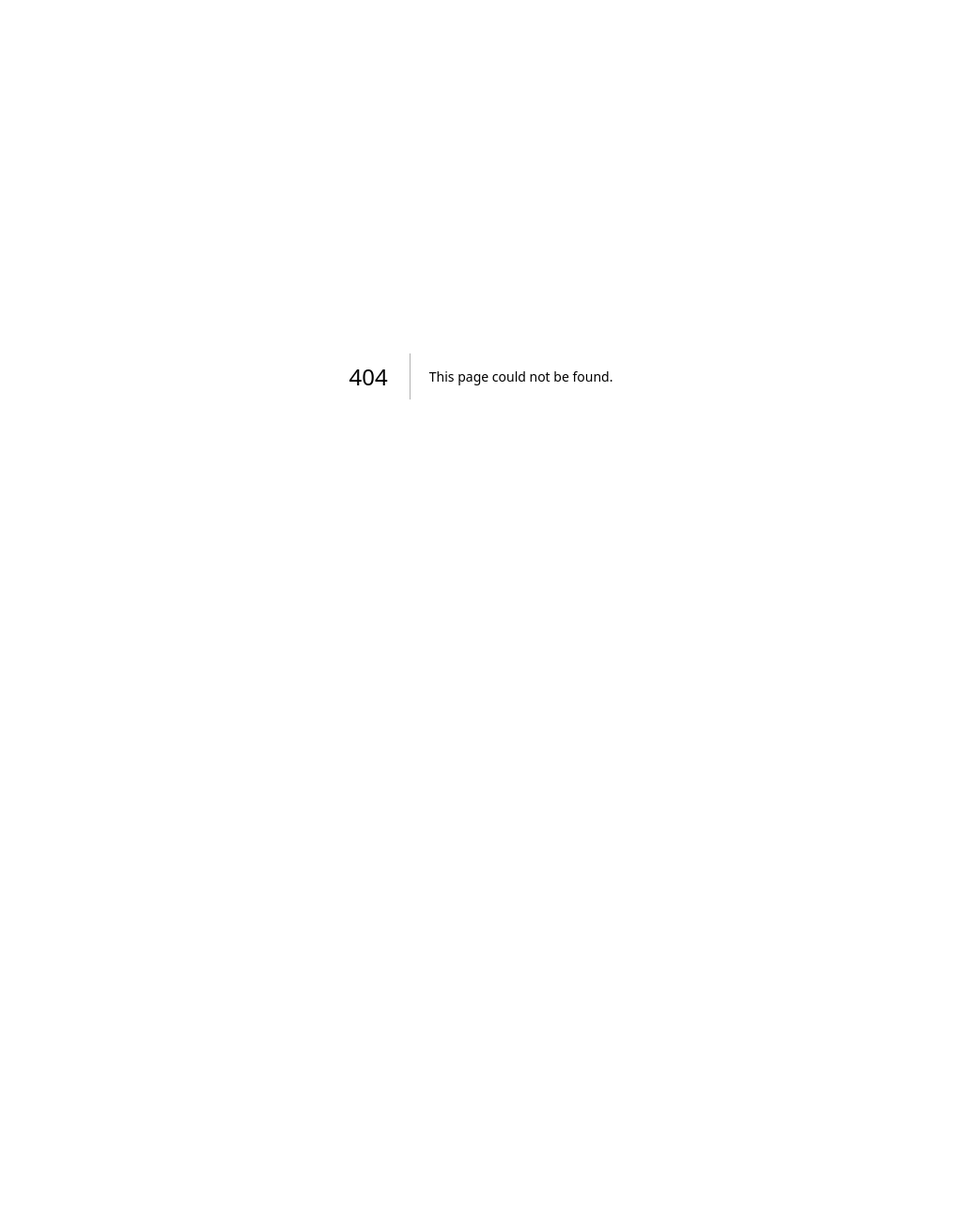
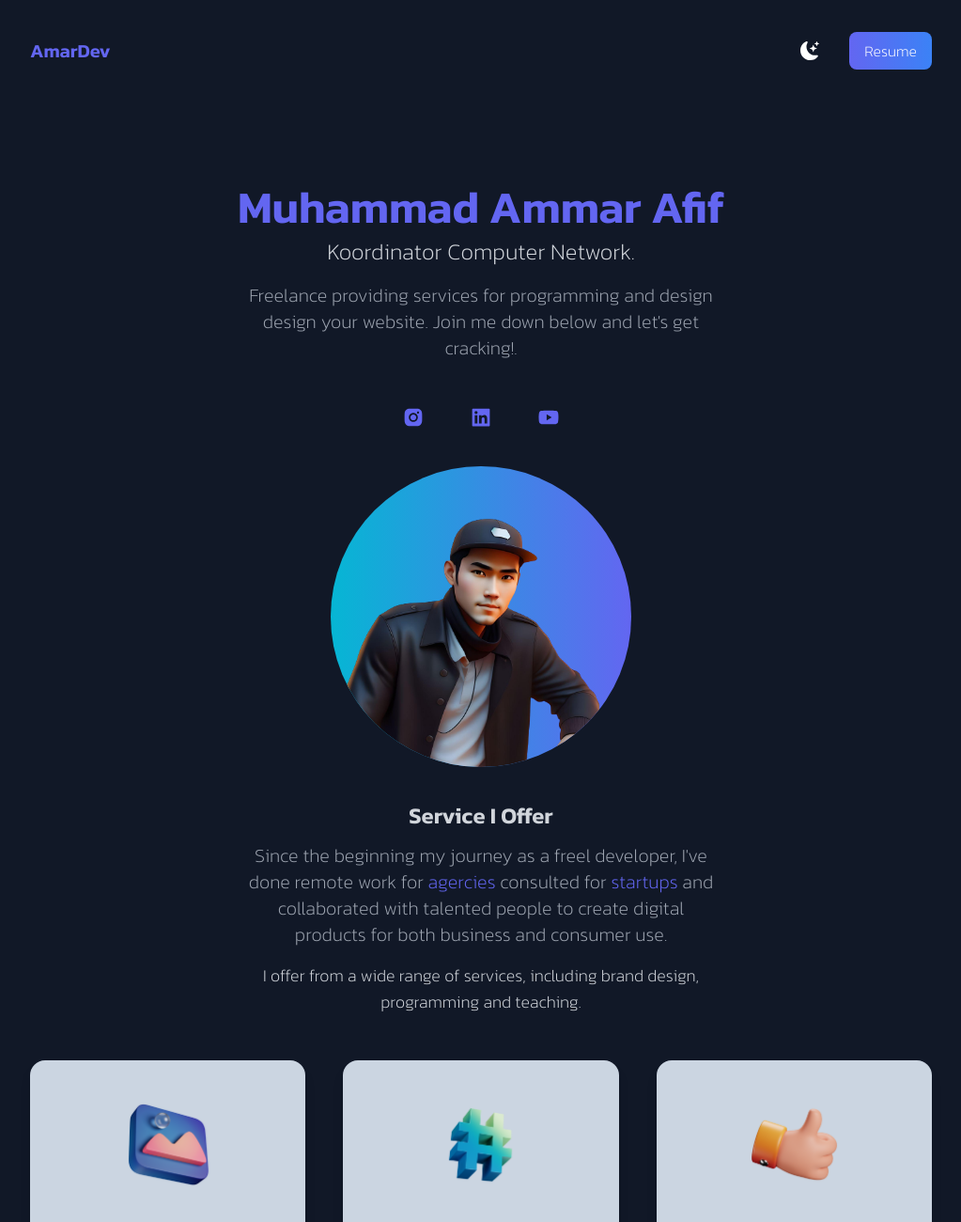
Before and after one commit to amarafiif/Portfolio-Tailwindcss3-NextJS, a Next.js app: page /project1 in a window 1280 px wide. Before the commit this address had no page. Shown: the top 1300 px of the page at 94% size, without its empty margins (128-1151 px from the left). Before the commit the page ends 800 px from the top, so only its background shows below. Built offline with nearby package versions, Linux system fonts and the light colour scheme; a web font is replaced by a local one.

Commit message:
style: add portfolio bengkeline

```diff
--- a/pages/index.tsx
+++ b/pages/index.tsx
@@ -4,17 +4,16 @@ import {AiFillInstagram,
         AiFillLinkedin,
         AiFillYoutube} from 'react-icons/ai';
 import Image from 'next/image';
-// import deved from '../public/dev-ed-wave.png';
 import design from '../public/design.png';
 import code from '../public/code.png';
 import consulting from '../public/consulting.png';
-import web1 from '../public/web1.png';
 import web2 from '../public/web2.png';
 import web3 from '../public/web1.png';
 import web4 from '../public/web4.png';
 import web5 from '../public/web5.png';
 import web6 from '../public/web6.png';
 import profile from '../public/profile-avatar.png';
+import project1 from '../public/bengkellineProject.png';
 import { useState } from 'react';
 
 export default function Home() {
@@ -110,24 +109,24 @@ export default function Home() {
 
             <p className='text-md py-2 leading-7 text text-gray-400 font-Kanit md:text-lg max-w-lg text-center dark:text-gray-300 mx-auto'>I offer from a wide range of services, including brand design, programming and teaching.</p>
           </div>
-            <div className="grid grid-cols-2 gap-6 pb-20">
-              <div className=''>
-                <Image src={web1} alt={'image-web1'}/>
+            <div className="grid md:grid-cols-2 gap-6 pb-20">
+              <div>
+                <a href="/project1"><Image src={project1} className='transition ease-in-out delay-150 duration-300 hover:-translate-y-1 hover:scale-110 rounded-xl' alt={'image-bengkelline-project'}/></a>
               </div>
               <div>
-                <Image src={web2} alt={'image-web2'}/>
+                <a href="/project2"><Image src={web2} className='transition ease-in-out delay-150 duration-300 hover:-translate-y-1 hover:scale-110 rounded-xl' alt={'image-web2'}/></a>
               </div>
               <div>
                 <Image src={web3} alt={'image-web3'}/>
               </div>
               <div>
-                <Image src={web4} alt={'image-web4'}/>
+                <Image className='max-h-[320px]' src={web4} alt={'image-web4'}/>
               </div>
               <div>
-                <Image src={web5} alt={'image-web5'}/>
+                <Image className='max-h-[320px]' src={web5} alt={'image-web5'}/>
               </div>
               <div>
-                <Image src={web6} alt={'image-web6'}/>
+                <Image className='max-h-[300px]' src={web6} alt={'image-web6'}/>
               </div>
             </div>
         </section>
--- /dev/null
+++ b/pages/project1.tsx
@@ -0,0 +1,147 @@
+import Head from 'next/head'
+import {BsFillMoonStarsFill} from 'react-icons/bs';
+import {AiFillInstagram,
+        AiFillLinkedin,
+        AiFillYoutube} from 'react-icons/ai';
+import Image from 'next/image';
+import design from '../public/design.png';
+import code from '../public/code.png';
+import consulting from '../public/consulting.png';
+import web1 from '../public/web1.png';
+import web2 from '../public/web2.png';
+import web3 from '../public/web1.png';
+import web4 from '../public/web4.png';
+import web5 from '../public/web5.png';
+import web6 from '../public/web6.png';
+import profile from '../public/profile-avatar.png';
+import { useState } from 'react';
+
+export default function project1() {
+    const [darkMode, setDarkMode] = useState(true);
+    return (
+      <div className={darkMode ? "dark" : ""}>
+        {/* Head */}
+        <Head>
+          <title>Portfolio - Projects</title>
+          <meta name="description" content="Generated by create next app" />
+          <link rel="icon" href="/favicon.ico" />
+        </Head>
+
+        {/* Main */}
+        <main className="bg-white px-10 md:px-20 lg:px-40 dark:bg-gray-900">
+
+        {/* Hero Section */}
+          <section className="min-h-screen">
+            <nav className="py-10 mb-12 flex justify-between">
+              <h1 className="text-xl font-Kanit font-bold text-indigo-500">AmarDev</h1>
+              <ul className="flex items-center">
+                <li>
+                  <BsFillMoonStarsFill onClick={() => setDarkMode(!darkMode)} className="cursor-pointer text-xl dark:text-white"/>
+                </li>
+                <li>
+                  <a href="" className='bg-gradient-to-r from-indigo-500 to-blue-500 border-0 text-white px-4 py-2 rounded-lg ml-8 font-Kanit font-medium'>Resume</a>
+                </li>
+              </ul>
+            </nav>
+
+            {/* Title - Subtitle - Description */}
+            <div className='p-8 text-center'>
+              <h2 className='text-4xl font-bold py-2 font-Kanit text-indigo-500 md:text-5xl'>Muhammad Ammar Afif</h2>
+              <h3 className='text-lg font-medium text-gray-800 font-Kanit md:text-2xl dark:text-gray-300'>Koordinator Computer Network.</h3>
+              <p className='text-md font-normal py-4 leading-8 font-Kanit text-gray-600 md:text-xl max-w-lg dark:text-gray-400 mx-auto'>Freelance providing services for programming and design design your website. Join me down below and let's get cracking!.</p>
+            </div>
+
+            {/* Social icon */}
+            <div className='flex justify-center gap-12 text-2xl text-indigo-500'>
+              <a href='https://www.instagram.com/amarafiif' target='_blank'><AiFillInstagram /></a>
+              <a href='https://www.linkedin.com/in/muhammad-ammar-afif-2b9741218/' target='_blank'><AiFillLinkedin/></a>
+              <a href="https://youtube.com/@muhammadammar4708" target='_blank'><AiFillYoutube /></a>
+            </div>
+
+            <div className='relative mx-auto mt-10 bg-gradient-to-r from-cyan-500 to-indigo-500 w-60 h-60 rounded-full overflow-hidden md:h-80 md:w-80'>
+              <Image src={profile} layout='fill' objectFit='cover' alt={'Avatar'} />
+            </div>
+          </section>
+
+        {/* Service */}
+          <section>
+            <div>
+              <h3 className='text-3xl py-1 mt-8 font-Kanit font-bold text-gray-800 md:text-2xl dark:text-gray-300 text-center'>Service I Offer</h3>
+
+              <p className='text-md py-2 leading-7 text-gray-500 font-Kanit md:text-xl max-w-lg text-center dark:text-gray-400 mx-auto'>Since the beginning my journey as a freel developer, I've done remote work for <span className='text-indigo-500'>agercies</span> consulted for <span className='text-indigo-500'>startups </span>and collaborated with talented people to create digital products for both business and consumer use.</p>
+
+              <p className='text-md py-2 leading-7 text text-gray-400 font-Kanit md:text-lg max-w-lg text-center dark:text-gray-300 mx-auto'>I offer from a wide range of services, including brand design, programming and teaching.</p>
+            </div>
+
+            <div className='lg:flex gap-10'>
+              <div className='text-center shadow-lg p-10 my-10 rounded-2xl dark:bg-slate-300'>
+                <Image className='mx-auto' src={design} width={100} height={100} alt={'design'}/>
+                <h3 className='pt-8 pb-2 font-bold text-gray-700 text-lg font-Kanit'>Beatiful Design</h3>
+                <p className='text-gray-500 font-Kanit py-2'>Creating elegant design suited for your needs following core design theory.</p>
+                <h4 className='text-indigo-600 font-Kanit py-4'>Design tools I use</h4>
+                <p className='text-gray-500 py-1 font-Kanit'>Photoshop</p>
+                <p className='text-gray-500 py-1 font-Kanit'>Canva</p>
+                <p className='text-gray-500 py-1 font-Kanit'>Figma</p>
+              </div>
+
+              <div className='text-center shadow-lg p-10 my-10 rounded-2xl dark:bg-slate-300'>
+                <Image className='mx-auto' src={code} width={100} height={100} alt={'design'}/>
+                <h3 className='pt-8 pb-2 font-bold text-gray-700 text-lg font-Kanit'>Beatiful Design</h3>
+                <p className='text-gray-500 font-Kanit py-2'>Creating elegant design suited for your needs following core design theory.</p>
+                <h4 className='text-indigo-600 font-Kanit py-4'>Design tools I use</h4>
+                <p className='text-gray-500 py-1 font-Kanit'>Photoshop</p>
+                <p className='text-gray-500 py-1 font-Kanit'>Canva</p>
+                <p className='text-gray-500 py-1 font-Kanit'>Figma</p>
+              </div>
+
+              <div className='text-center shadow-lg p-10 my-10 rounded-2xl dark:bg-slate-300'>
+                <Image className='mx-auto' src={consulting} width={100} height={100} alt={'design'}/>
+                <h3 className='pt-8 pb-2 font-bold text-gray-700 text-lg font-Kanit'>Beatiful Design</h3>
+                <p className='text-gray-500 font-Kanit py-2'>Creating elegant design suited for your needs following core design theory.</p>
+                <h4 className='text-indigo-600 font-Kanit py-4'>Design tools I use</h4>
+                <p className='text-gray-500 py-1 font-Kanit'>Photoshop</p>
+                <p className='text-gray-500 py-1 font-Kanit'>Canva</p>
+                <p className='text-gray-500 py-1 font-Kanit'>Figma</p>
+              </div>
+            </div>
+          </section>
+
+          <section>
+            <div>
+              <h3 className='text-3xl py-1 mt-8 font-Kanit font-bold text-gray-800 md:text-2xl dark:text-gray-300 text-center'>Portofolio</h3>
+
+              <p className='text-md py-2 leading-7 text-gray-500 font-Kanit md:text-xl max-w-lg text-center dark:text-gray-400 mx-auto'>Since the beginning my journey as a freel developer, I've done remote work for <span className='text-indigo-500'>agercies</span> consulted for <span className='text-indigo-500'>startups </span>and collaborated with talented people to create digital products for both business and consumer use.</p>
+
+              <p className='text-md py-2 leading-7 text text-gray-400 font-Kanit md:text-lg max-w-lg text-center dark:text-gray-300 mx-auto'>I offer from a wide range of services, including brand design, programming and teaching.</p>
+            </div>
+              <div className="grid md:grid-cols-2 gap-6 pb-20">
+                <div className=''>
+                  <Image src={web1} alt={'image-web1'}/>
+                </div>
+                <div>
+                  <Image className='max-h-[320px]' src={web2} alt={'image-web2'}/>
+                </div>
+                <div>
+                  <Image className='max-h-[320px]' src={web3} alt={'image-web3'}/>
+                </div>
+                <div>
+                  <Image className='max-h-[320px]' src={web4} alt={'image-web4'}/>
+                </div>
+                <div>
+                  <Image className='max-h-[320px]' src={web5} alt={'image-web5'}/>
+                </div>
+                <div>
+                  <Image className='max-h-[300px]' src={web6} alt={'image-web6'}/>
+                </div>
+              </div>
+          </section>
+        </main>
+
+        <footer>
+          <div className='bg-indigo-500 p-10'>
+            <h3 className='text-white font-Kanit text-center'>Muhammad Ammar Afif ❤️</h3>
+          </div>
+        </footer>
+      </div>
+    )
+  }
```
Also changed, not shown: public/bengkellineProject.png (added).
